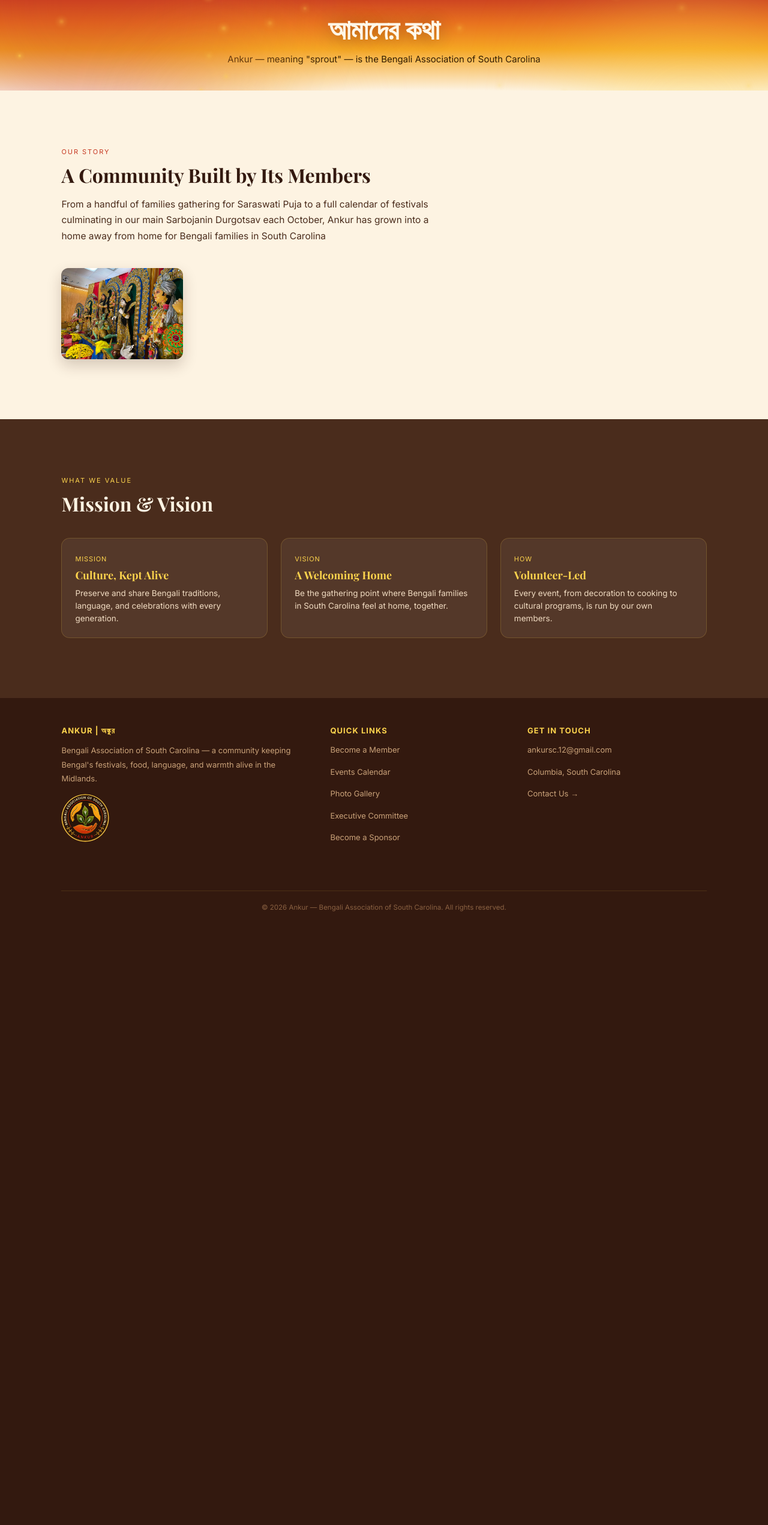
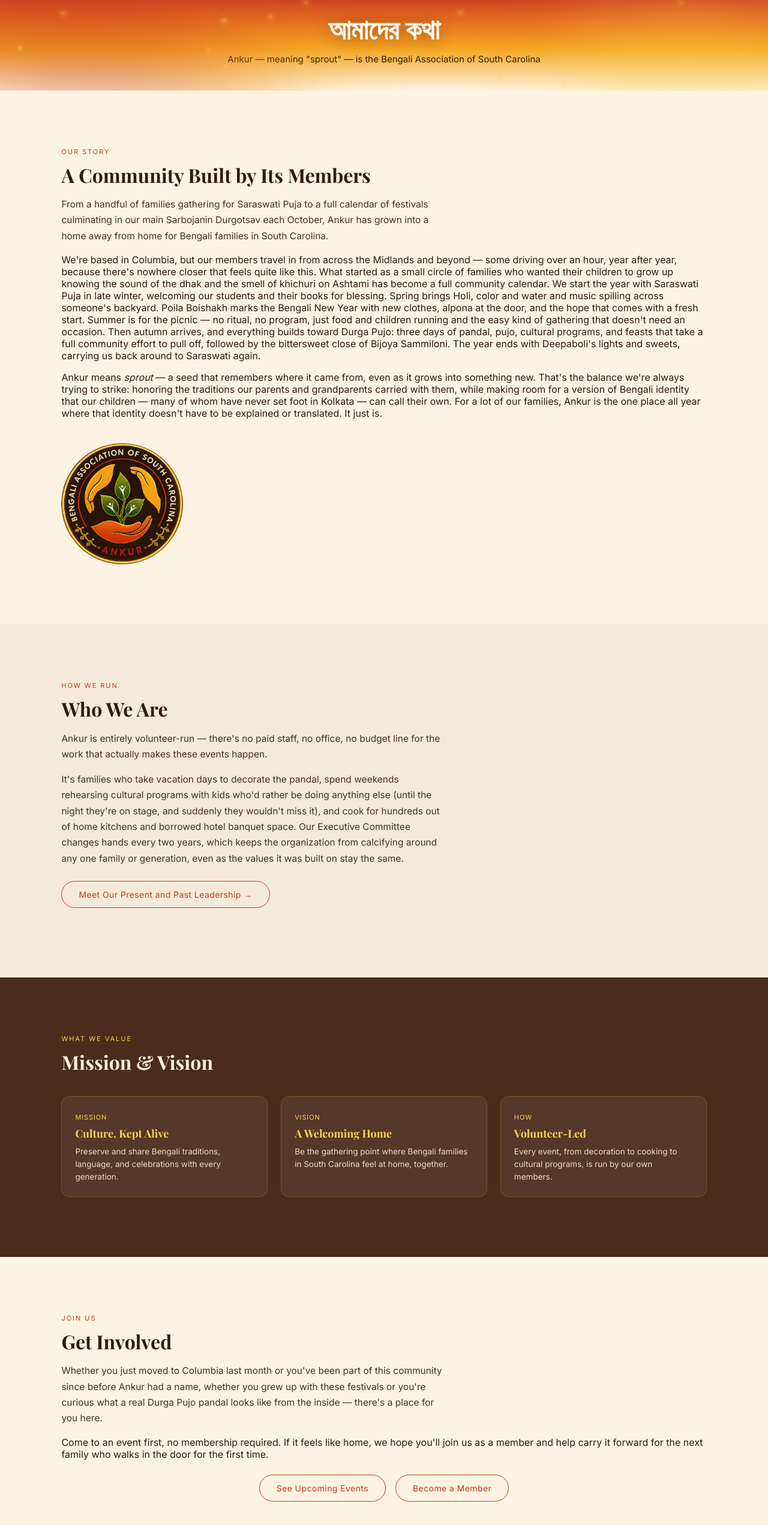
Before and after one commit to ankursc-cola/ankur-website, a React (Vite) app: page /about in a window 1280 px wide. Shown: the part 235-2778 px from the top of the page at 60% size. Before the commit the page ends 1785 px from the top, so only its background shows below. Built offline with nearby package versions, Linux system fonts and the light colour scheme; a web font is replaced by a local one.

Commit message:
About Us updated

```diff
--- a/src/pages/About.jsx
+++ b/src/pages/About.jsx
@@ -1,6 +1,7 @@
+import { Link } from "react-router-dom";
 import GlowLayer from "../components/GlowLayer.jsx";
 import useReveal from "../hooks/useReveal.js";
-import idolsSide from "../assets/img/idols-side.jpg";
+import ankurLogo from "../assets/ankur-logo.png";
 import RisingEmbers from "../components/RisingEmbers.jsx";
 
 export default function About() {
@@ -9,7 +10,7 @@ export default function About() {
     <>
       <header className="page-header">
         <GlowLayer />
-          <RisingEmbers count={35} />
+        <RisingEmbers count={35} />
         <span className="kicker">Who We Are</span>
         <h1>About Ankur</h1>
         <h1 className="headline font-bangla">আমাদের কথা</h1>
@@ -24,22 +25,88 @@ export default function About() {
         <p className="lead">
           From a handful of families gathering for Saraswati Puja to a full calendar of
           festivals culminating in our main Sarbojanin Durgotsav each October, Ankur has
-          grown into a home away from home for Bengali families in South Carolina
+          grown into a home away from home for Bengali families in South Carolina.
         </p>
-        <div className="gallery-grid compact reveal" style={{ marginTop: 40 }}>
-          <div className="gallery-item">
-            <img src={idolsSide} alt="Durga Puja idols, side view" />
+        <p>
+          We're based in Columbia, but our members travel in from across the Midlands and
+          beyond — some driving over an hour, year after year, because there's nowhere
+          closer that feels quite like this. What started as a small circle of families
+          who wanted their children to grow up knowing the sound of the dhak and the
+          smell of khichuri on Ashtami has become a full community calendar. We start the
+          year with Saraswati Puja in late winter, welcoming our students and their books
+          for blessing. Spring brings Holi, color and water and music spilling across
+          someone's backyard. Poila Boishakh marks the Bengali New Year with new clothes,
+          alpona at the door, and the hope that comes with a fresh start. Summer is for
+          the picnic — no ritual, no program, just food and children running and the easy
+          kind of gathering that doesn't need an occasion. Then autumn arrives, and
+          everything builds toward Durga Pujo: three days of pandal, pujo, cultural
+          programs, and feasts that take a full community effort to pull off, followed by
+          the bittersweet close of Bijoya Sammiloni. The year ends with Deepaboli's
+          lights and sweets, carrying us back around to Saraswati again.
+        </p>
+        <p>
+          Ankur means <em>sprout</em> — a seed that remembers where it came from, even as
+          it grows into something new. That's the balance we're always trying to strike:
+          honoring the traditions our parents and grandparents carried with them, while
+          making room for a version of Bengali identity that our children — many of whom
+          have never set foot in Kolkata — can call their own. For a lot of our families,
+          Ankur is the one place all year where that identity doesn't have to be
+          explained or translated. It just is.
+        </p>
+          <div className="gallery-grid compact reveal" style={{ marginTop: 40 }}>
+            <div
+              className="gallery-item"
+              style={{
+                aspectRatio: "1 / 1",
+                display: "flex",
+                alignItems: "center",
+                justifyContent: "center",
+                borderRadius: "50%",
+                overflow: "hidden",
+                boxShadow: "none",
+                border: "none",
+                background: "transparent",
+              }}
+            >
+              <img
+                src={ankurLogo}
+                alt="Ankur logo"
+                style={{ width: "100%", height: "100%", objectFit: "contain" }}
+              />
+            </div>
           </div>
-        </div>
+      </section>
+
+      <section className="section" style={{ background: "rgba(51,25,15,0.04)" }}>
+        <span className="kicker">How We Run</span>
+        <h2 className="dark-text">Who We Are</h2>
+        <p className="lead">
+          Ankur is entirely volunteer-run — there's no paid staff, no office, no budget
+          line for the work that actually makes these events happen.
+        </p>
+        <p className="lead">
+          It's families who take vacation days to decorate the pandal, spend weekends
+          rehearsing cultural programs with kids who'd rather be doing anything else
+          (until the night they're on stage, and suddenly they wouldn't miss it), and
+          cook for hundreds out of home kitchens and borrowed hotel banquet space. Our
+          Executive Committee changes hands every two years, which keeps the organization
+          from calcifying around any one family or generation, even as the values it was
+          built on stay the same.
+        </p>
+        <p style={{ marginTop: 24 }}>
+          <Link
+            to="/committee"
+            className="btn btn-ghost"
+            style={{ borderColor: "var(--vermillion)", color: "var(--vermillion)" }}
+          >
+            Meet Our Present and Past Leadership →
+          </Link>
+        </p>
       </section>
 
       <section className="section light-text" style={{ background: "var(--ink-light)" }}>
-          {/* NEW: gives this section its own dark background, since it's the
-      only one on the page meant to sit on dark instead of cream.
-      Keeping "card on-dark" as you originally had it — it was
-      correctly styled all along, just missing a dark backdrop to
-      actually sit on. */}
-
+        {/* Gives this section its own dark background, since it's the only one
+        on the page meant to sit on dark instead of cream. */}
         <span className="kicker" style={{ color: "var(--gold-glow)" }}>What We Value</span>
         <h2>Mission &amp; Vision</h2>
         <div className="card-row reveal">
@@ -60,6 +127,38 @@ export default function About() {
           </div>
         </div>
       </section>
+
+      <section className="section dark-text">
+        <span className="kicker">Join Us</span>
+        <h2 className="dark-text">Get Involved</h2>
+        <p className="lead">
+          Whether you just moved to Columbia last month or you've been part of this
+          community since before Ankur had a name, whether you grew up with these
+          festivals or you're curious what a real Durga Pujo pandal looks like from the
+          inside — there's a place for you here.
+        </p>
+        <p>
+          Come to an event first, no membership required. If it feels like home, we hope
+          you'll join us as a member and help carry it forward for the next family who
+          walks in the door for the first time.
+        </p>
+        <div className="cta-row" style={{ marginTop: 24 }}>
+          <Link
+            to="/members"
+            className="btn btn-ghost"
+            style={{ borderColor: "var(--vermillion)", color: "var(--vermillion)" }}
+          >
+            See Upcoming Events
+          </Link>
+          <Link
+            to="/members"
+            className="btn btn-ghost"
+            style={{ borderColor: "var(--vermillion)", color: "var(--vermillion)" }}
+          >
+            Become a Member
+          </Link>
+        </div>
+      </section>
     </>
   );
 }
```
